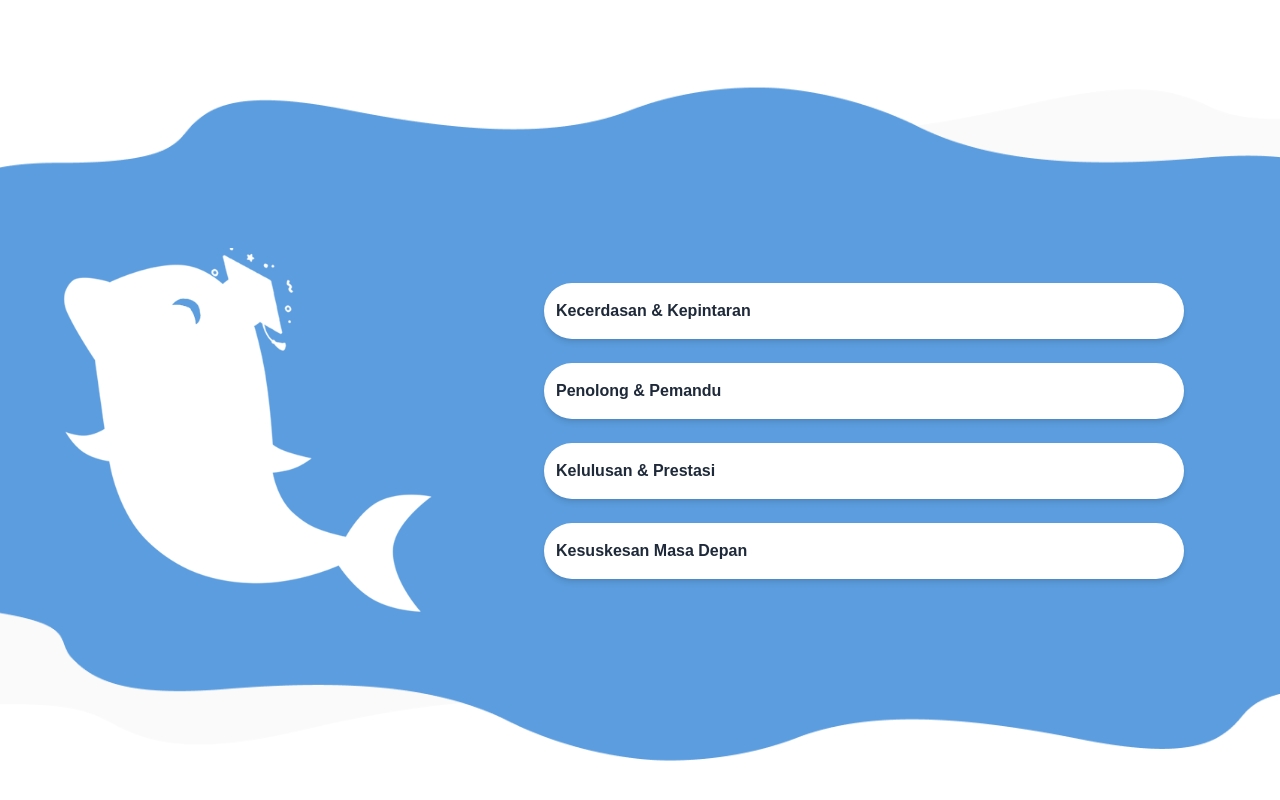
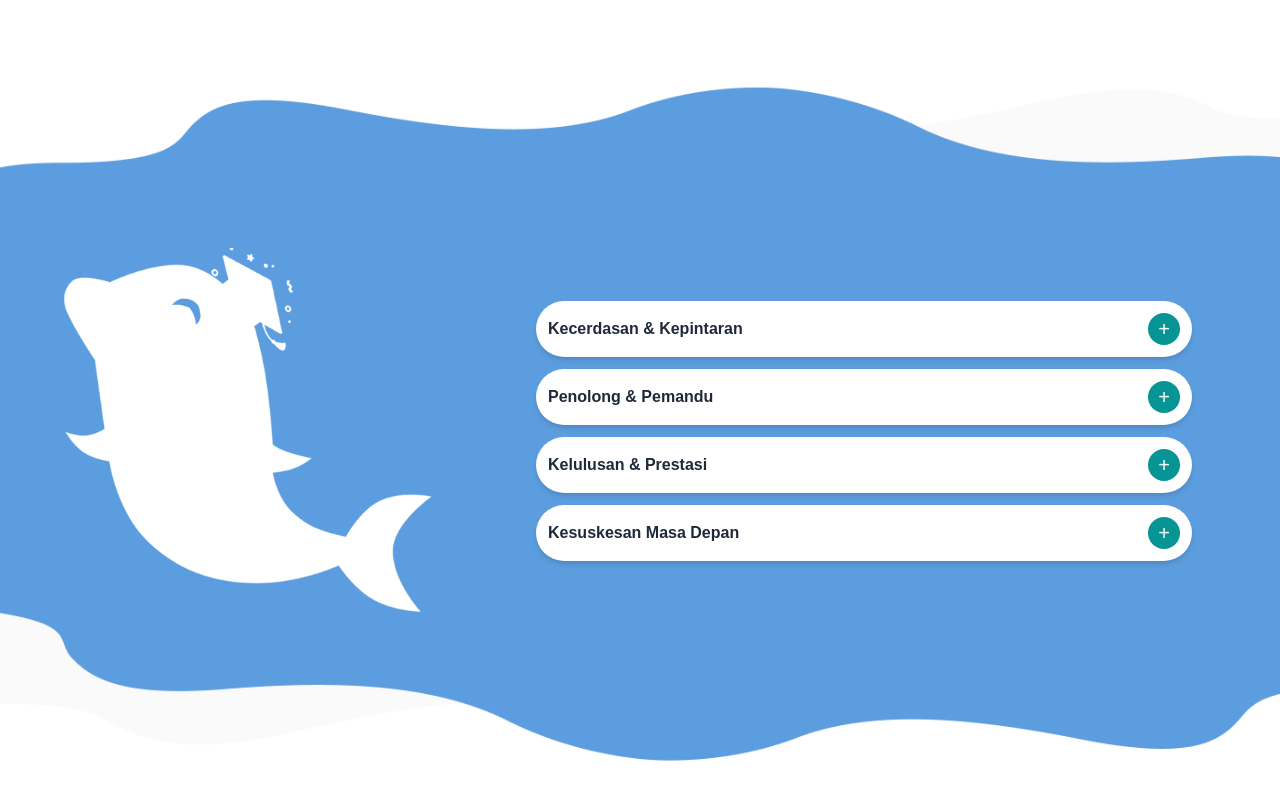
Before and after one commit to TanyaKampus/tanyakampus-web-frontend, a React (Vite) app: page / in a window 1280 px wide. Shown: the part 840-1640 px from the top of the page. Built offline with nearby package versions, Linux system fonts and the light colour scheme; a web font is replaced by a local one.

Commit message:
feat(fix): accordion bug

```diff
--- a/src/components/Accordion.tsx
+++ b/src/components/Accordion.tsx
@@ -19,8 +19,8 @@ const Accordion: React.FC<AccordionProps> = ({ items }) => {
   };
 
   return (
-    <div className="w-full max-w-2xl mx-auto p-4">
-      <div className="space-y-6 relative z-0">
+    <div className="w-full max-w-2xl mx-auto p-2">
+      <div className="space-y-3 relative z-0">
         {items.map(item => (
           <AccordionItem
             key={item.id}
--- a/src/components/AccordionItem.tsx
+++ b/src/components/AccordionItem.tsx
@@ -39,7 +39,7 @@ const AccordionItem: React.FC<AccordionItemProps> = ({
 
         <div
           className="
-            flex-shrink-0 w-8 h-8 bg-pri rounded-full
+            flex-shrink-0 w-8 h-8 bg-primary-300 rounded-full
             flex items-center justify-center
             transition-transform duration-300
           "
```
